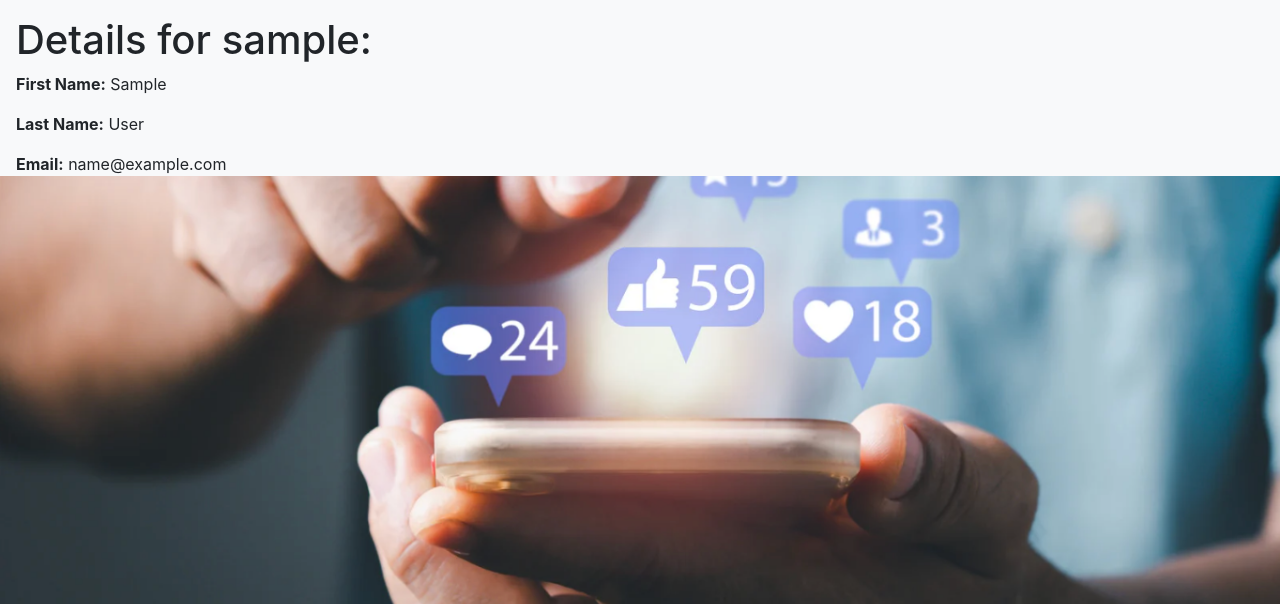
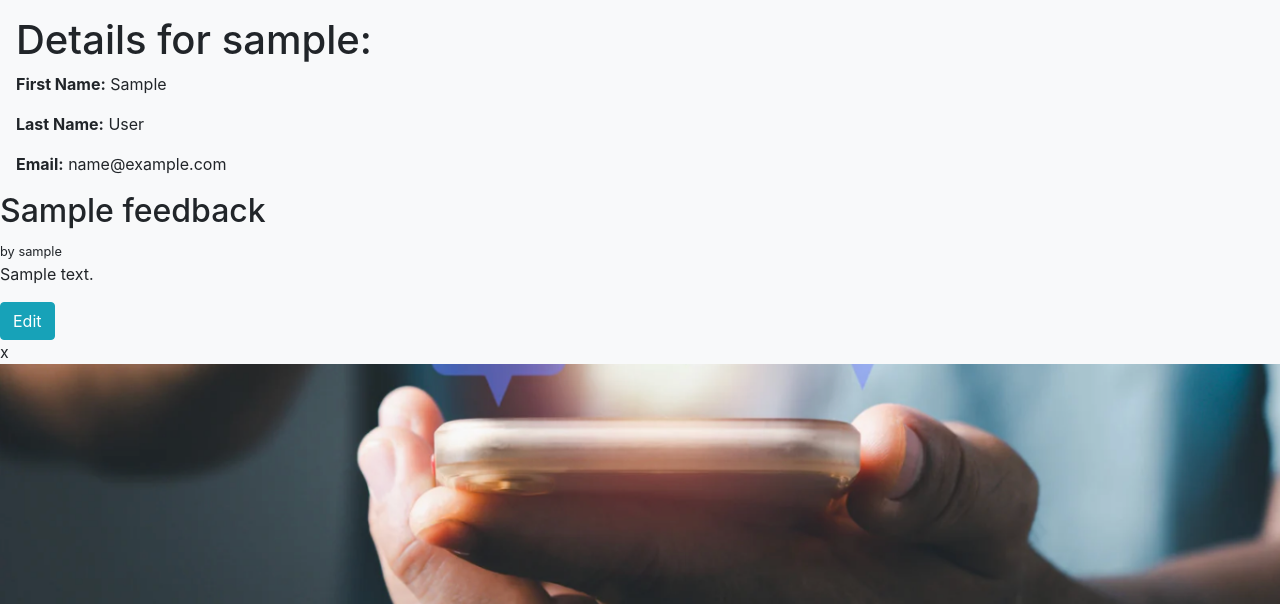
Before and after one commit to Himanshukumar30/user_reviews, a Flask app: a page that uses templates/user.html in a window 1280 px wide. Shown: the part 62-666 px from the top of the page. Run offline with Flask 3, Linux system fonts and the light colour scheme; the visitor is signed in with stand-in values (Sample User, id 1); tables that the repository leaves empty hold one stand-in row (values such as "Sample post").

Commit message:
adding feedback model and displaying user feedback related to logged in user

```diff
--- a/app.py
+++ b/app.py
@@ -1,6 +1,6 @@
 from flask import Flask, render_template, redirect, flash, session
 from flask_debugtoolbar import DebugToolbarExtension
-from models import db, connect_db, User
+from models import db, connect_db, User, Feedback
 from forms import RegisterForm, LoginForm
 
 app = Flask(__name__)
@@ -59,7 +59,8 @@ def login():
 @app.route('/users/<username>')
 def user_info(username):
     user = User.query.filter_by(username = username).first()
-    return render_template('user.html', user = user)
+    feedbacks = Feedback.query.filter_by(username = username)
+    return render_template('user.html', user = user, feedbacks = feedbacks)
 
 @app.route('/logout')
 def logout():
--- a/templates/user.html
+++ b/templates/user.html
@@ -6,7 +6,13 @@
   <p><b>Last Name:</b> {{user.last_name}}</p>
   <p><b>Email:</b> {{user.email}}</p>
 </div>
-
-{% else %}
+{% for feedback in feedbacks %}
+<h2>{{feedback.title}}</h2>
+<small> by {{feedback.username}}</small>
+<p>{{feedback.content}}</p>
+<a href='/feedback/{{feedback.id}}/update' class="btn btn-info">Edit</a>
+<form action='/feedback/{{feedback.id}}/delete'>x</form>
+<form
+{% endfor %} {% else %}
 <p class="text-danger">You are not authorized yet, login first</p>
 {% endif %} {% endblock content %}
```
Also changed, not shown: models.py (+11 -0 lines).
